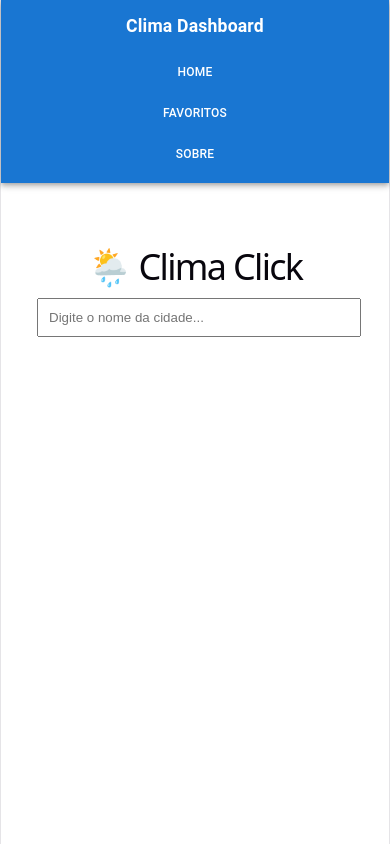
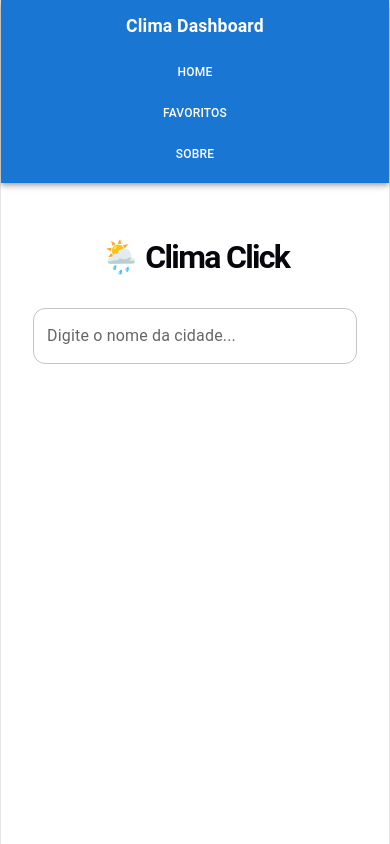
Before and after one commit to lanussehelena/climaclick, a React (Vite) app: page / in a window 390 px wide. Built offline with nearby package versions, Linux system fonts and the light colour scheme.

Commit message:
style: melhora responsividade e corrige bugs na tela home

```diff
--- a/src/pages/home.tsx
+++ b/src/pages/home.tsx
@@ -1,11 +1,27 @@
 import React from 'react';
 
 import {
-  useCitySearch,
-  useWeather,
-} from '../hooks/useWeather';
+  Container,
+  TextField,
+  Typography,
+  Box,
+  List,
+  ListItem,
+  ListItemButton,
+  ListItemText,
+  CircularProgress,
+  Alert,
+  Paper,
+  InputAdornment,
+  Grid
+} from '@mui/material';
 
+
+import {useCitySearch,useWeather} from '../hooks/useWeather';
 import WeatherCard from '../components/common/WeatherCard';
+
+// Importando as funções da sua API (Certifique-se de adicionar 'export' nelas no api.ts)
+import { weatherCodeLabel, weatherCodeIcon } from '../services/api'; // Importando os helpers que já criamos
 
 const Home: React.FC = () => {
   // Busca de cidades
@@ -26,87 +42,96 @@ const Home: React.FC = () => {
   } = useWeather();
 
   return (
-    <div style={{ padding: '20px' }}>
-      <h1>🌦️ Clima Click</h1>
+    <Container maxWidth="lg" sx={{ py: { xs: 3, md: 6 }, px: { xs: 2, sm: 3 } }}>
 
-      {/* Campo de busca */}
-      <input
-        type="text"
-        placeholder="Digite o nome da cidade..."
+      {/* Título com ajuste de fonte para telas pequenas (320px) */}
+      <Typography variant="h3"
+        component="h1"
+        sx={{
+          textAlign: 'center',
+          mb: 4,
+          fontWeight: 'bold',
+          fontSize: { xs: '2rem', sm: '2.5rem', md: '3.5rem' },
+          wordBreak: 'break-word'
+        }}
+      >
+        🌦️ Clima Click
+      </Typography>
+
+      <Grid container spacing={3} sx={{ justifyContent: 'center' }}>
+
+        {/* Campo de Busca: ocupa 100% no mobile e metade no desktop */}
+        <Grid size={{ xs: 12, md: 6 }}>
+          <TextField
+            fullWidth
+            label="Digite o nome da cidade..."
+            variant="outlined"
             value={query}
             onChange={(e) => setQuery(e.target.value)}
-        style={{
-          padding: '10px',
-          width: '300px',
-          marginBottom: '20px',
+            disabled={isLoading}
+            slotProps={{
+              input: {
+                endAdornment: isSearching && (
+                  <InputAdornment position="end">
+                    <CircularProgress size={20} />
+                  </InputAdornment>
+                ),
+              },
             }}
           />
 
           {/* Loading da busca */}
           {isSearching && (
-        <p>Buscando cidades...</p>
+            <Typography sx={{ mt: 1 }}>Buscando cidades...</Typography>
           )}
 
-      {/* Erro */}
+          {/* Alerta Erro responsivo */}
           {error && (
-        <p
-          style={{
-            color: 'red',
-            fontWeight: 'bold',
-          }}
-        >
-          Cidade não encontrada.
-          Tente novamente!
-        </p>
+            <Alert severity="error" sx={{ mt: 2, width: '100%' }}>
+              Cidade não encontrada. Tente novamente!
+          </Alert>
       )}
 
-      {/* Sugestões */}
-      <ul
-        style={{
-          listStyle: 'none',
-          padding: 0,
-        }}
-      >
+          {/* Lista de sugestões com scroll interno */}
+          {suggestions.length > 0 && (
+            <Paper elevation={3} sx={{ mt: 1, maxHeight: 250, overflow: 'auto' }}>
+              <List>
                 {suggestions.map((cidade) => (
-          <li
-            key={cidade.id}
-            onClick={() =>
-              loadWeather(cidade)
-            }
-            style={{
-              cursor: 'pointer',
-              marginBottom: '10px',
-              padding: '10px',
-              borderRadius: '8px',
-            }}
-          >
-            {cidade.name},
-            {' '}
-            {cidade.admin1}
-            {' - '}
-            {cidade.country}
-          </li>
+                  <ListItem key={cidade.id} disablePadding>
+                    <ListItemButton onClick={() => loadWeather(cidade)}>
+                      <ListItemText
+                        primary={`${cidade.name}, ${cidade.admin1 || ''}`}
+                        secondary={cidade.country}
+                      />
+                    </ListItemButton>
+                  </ListItem>
                 ))}
-      </ul>
+              </List>
+            </Paper>
+          )}
+        </Grid>
 
-      {/* Loading do clima */}
-      {isLoading && (
-        <p>Carregando clima...</p>
-      )}
-
-      {/* Weather Card */}
-      {weather && city && (
-        <div style={{ marginTop: '30px' }}>
+        {/* Exibição do Card: Centralizado e fluido */}
+        <Grid size={{ xs: 12, md: 8 }}>
+          {isLoading ? (
+            <Box sx={{ display: 'flex', flexDirection: 'column', alignItems: 'center', mt: 4 }}>
+              <CircularProgress />
+              <Typography sx={{ mt: 2 }}>Carregando clima...</Typography>
+            </Box>
+          ) : (
+            weather && city && (
+              <Box sx={{ mt: { xs: 2, md: 2 }, width: '100%' }}>
                 <WeatherCard
                   city={city.name}
-            temperature={Math.round(
-              weather.current.temperature_2m
+                  temperature={Math.round(weather.current.temperature_2m)}
+                  condition={`${weatherCodeIcon(weather.current.weather_code, !!weather.current.is_day)} ${weatherCodeLabel(weather.current.weather_code)}`}
+                />
+              </Box>
+            )
           )}
-            condition="Clima atual"
-          />
-        </div>
-      )}
-    </div>
+        </Grid>
+      </Grid>
+    </Container>
   );
 };
 
```
Lines whose indentation alone changed are shown as unchanged.
